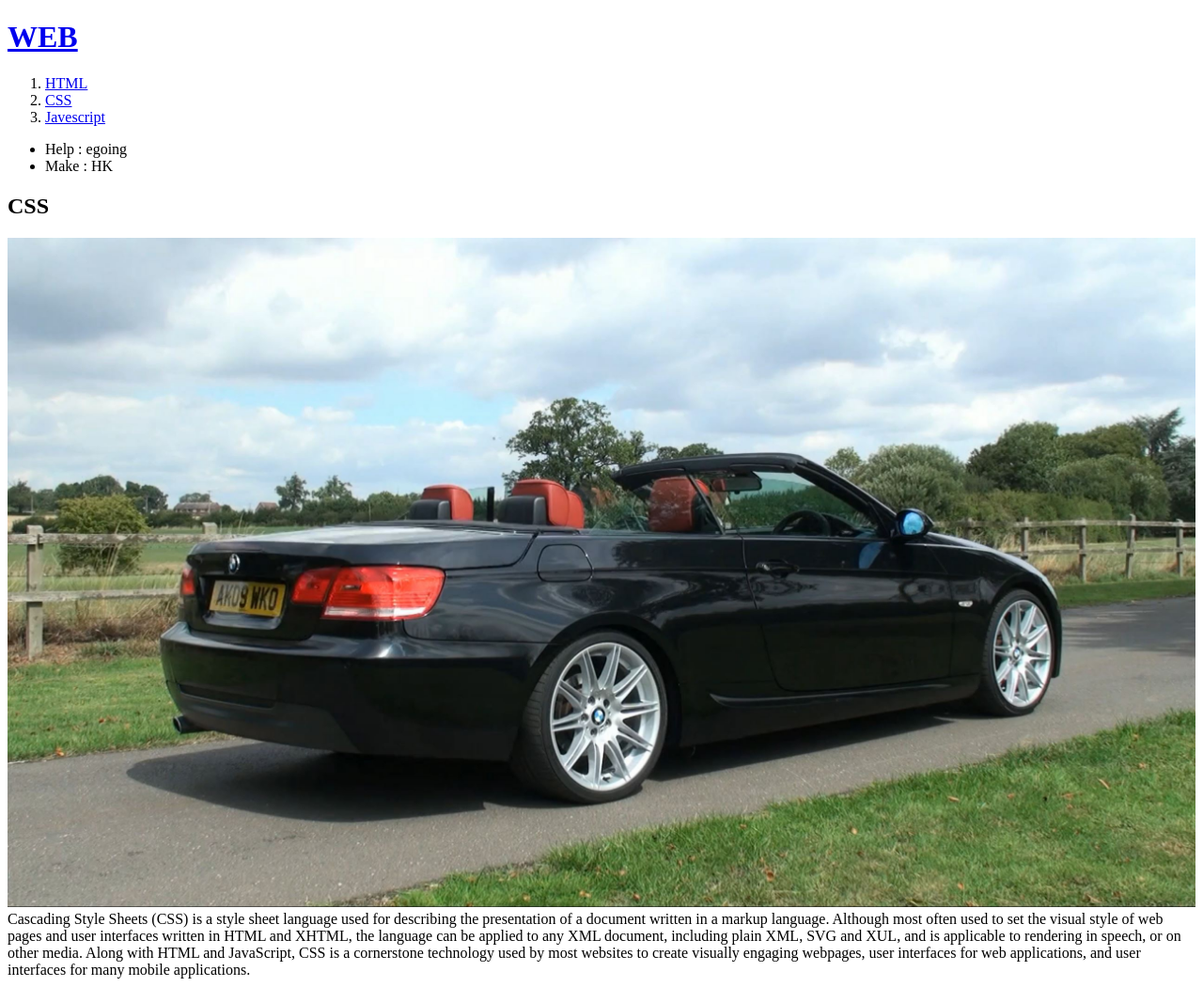
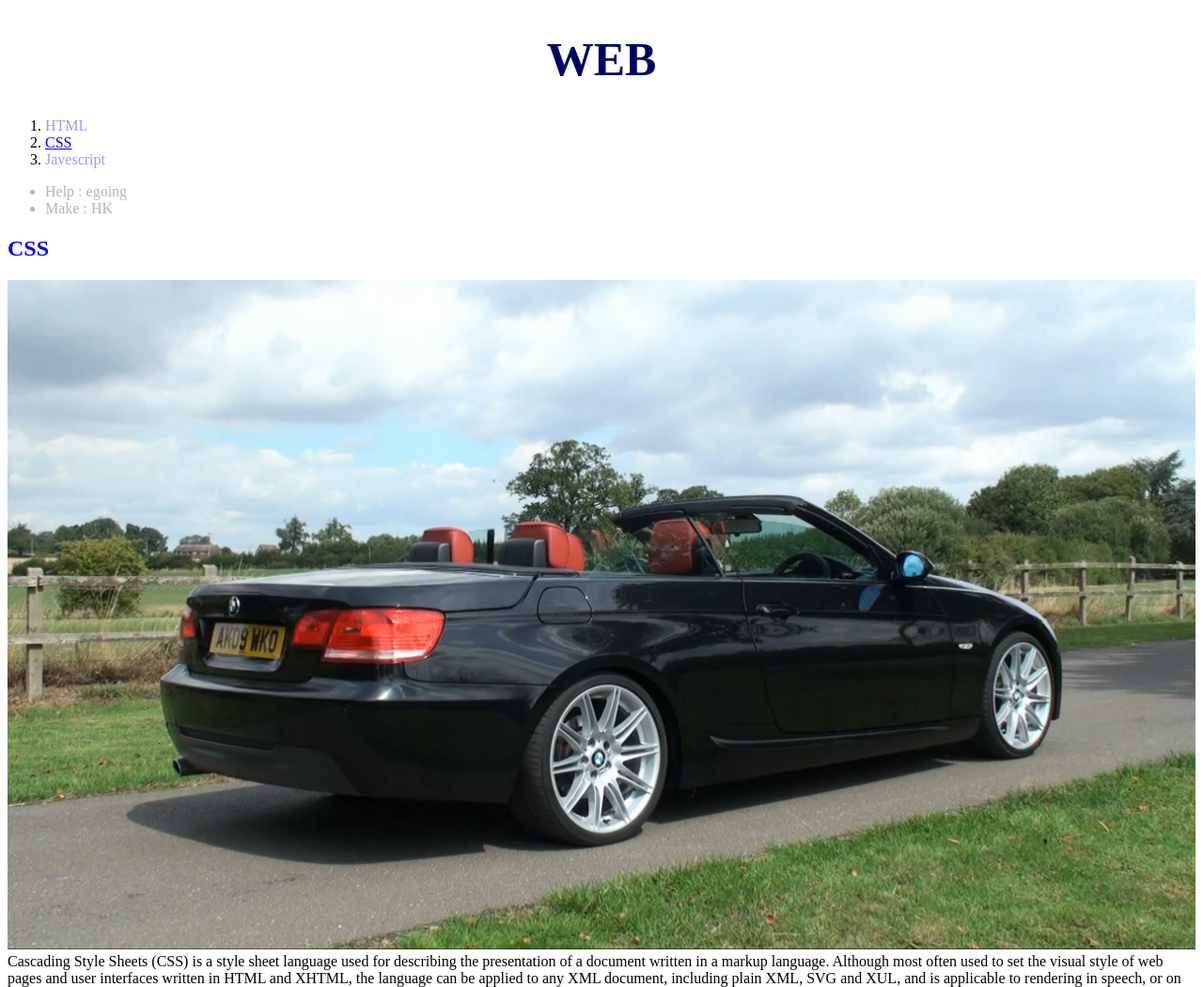
Before and after one commit to key-khk/Coding_Everybody_course, a plain HTML site: page web/web예제 따라하기/2.html in a window 1280 px wide. Shown: the top 1050 px of the page at 94% size. Drawn offline with Linux system fonts and the light colour scheme.

Commit message:
2021.12.11 CSS

```diff
--- a/web/web예제 따라하기/2.html
+++ b/web/web예제 따라하기/2.html
@@ -3,19 +3,40 @@
 <head>
   <title>WEB1 - html</title>
   <meta charset="utf-8">
+  <style>
+    a {
+      color:black;
+      text-decoration: none;
+    }
+    .saw {color: #9999ff;}
+    #active{color: blue; text-decoration: underline;}
+    h1 {
+      font-size: 50px;
+      text-align: center;
+    }
+    #web{color: #000066}
+
+  </style>
 </head>
 <body>
-  <h1><a href="index.html">WEB</a></h1>
+  <h1><a href="index.html" id="web">WEB</a></h1>
   <ol>
-    <li><a href="1.html">HTML</a></li>
-    <li><a href="2.html">CSS</a></li>
-    <li><a href="3.html">Javescript</a></li>
+    <li><a href="1.html" class="saw">HTML</a></li>
+    <li><a href="2.html" class="saw" id="active">CSS</a></li>
+    <li><a href="3.html" class="saw">Javescript</a></li>
   </ol>
+  <!--
+  <ol>
+    <li><a href="1.html"><font color="red">HTML</font></a></li>
+    <li><a href="2.html"><font color="red">CSS</font></a></li>
+    <li><a href="3.html"><font color="red">Javescript</font></a></li>
+  </ol>
+  -->
   <ul>
-    <li>Help : egoing</li>
-    <li>Make : HK</li>
+    <li style="color:#b3b3b3">Help : egoing</li>
+    <li style="color:#b3b3b3">Make : HK</li>
   </ul>
-  <h2>CSS</h2>
+  <h2 style="color:blue;">CSS</h2>
   <img src="2_html.jpg" width="100%>"
   <p>
     Cascading Style Sheets (CSS) is a style sheet language used for describing the presentation of a document written in a markup language. Although most often used to set the visual style of web pages and user interfaces written in HTML and XHTML, the language can be applied to any XML document, including plain XML, SVG and XUL, and is applicable to rendering in speech, or on other media. Along with HTML and JavaScript, CSS is a cornerstone technology used by most websites to create visually engaging webpages, user interfaces for web applications, and user interfaces for many mobile applications.
```
Also changed, not shown: web/web예제 따라하기/1.html (+1 -1 lines), web/web예제 따라하기/3.html (+1 -0 lines), web/hmtl와 css.txt.
